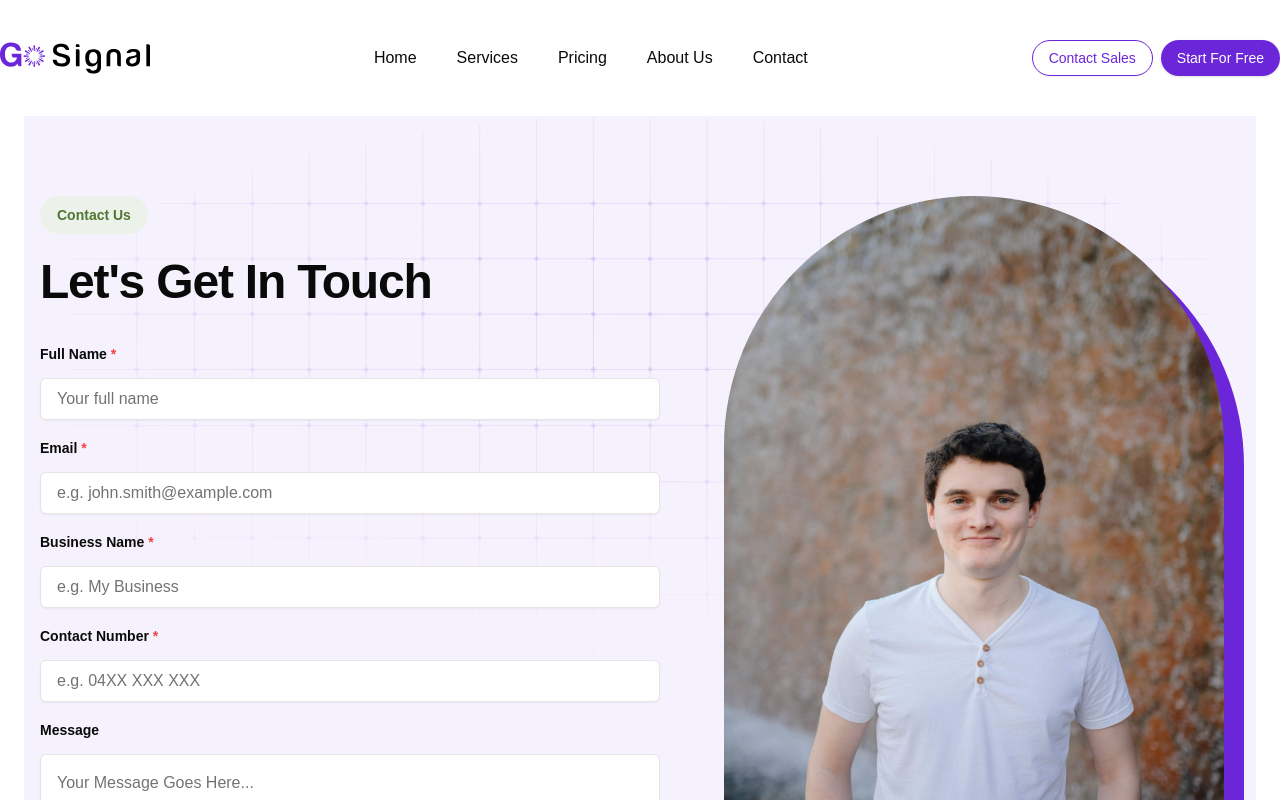
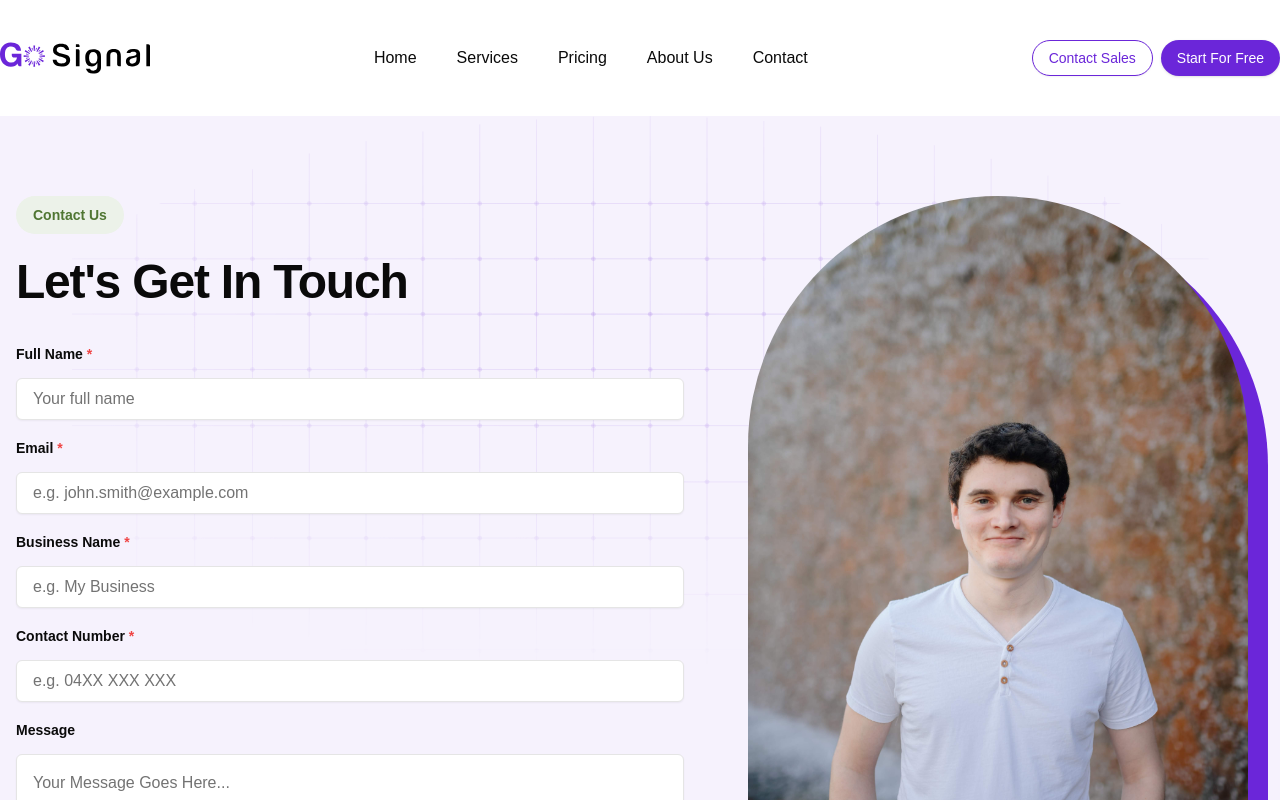
Before and after one commit to mattyleggy/gosignal, a Next.js app: page /contact in a window 1280 px wide. Shown: the top 800 px of the page. Built offline with nearby package versions, Linux system fonts and the light colour scheme.

Commit message:
style: improve style on contact page

```diff
--- a/app/contact/page.tsx
+++ b/app/contact/page.tsx
@@ -1,15 +1,14 @@
 import { ContactForm } from "@/components/forms/contact-form";
 export const metadata = {
     title: "Contact Us | GoSignal",
-    description: "Get in touch with GoSignal. We're here to help you with your digital marketing needs.",
+    description:
+        "Get in touch with GoSignal. We're here to help you with your digital marketing needs.",
 };
 
 export default function ContactPage() {
     return (
         <main className="flex w-full min-h-screen flex-col items-center justify-between">
-            <div className="w-full mx-auto px-4 md:px-6">
-                <ContactForm  />
-            </div>
+            <ContactForm />
         </main>
     );
 }
```
